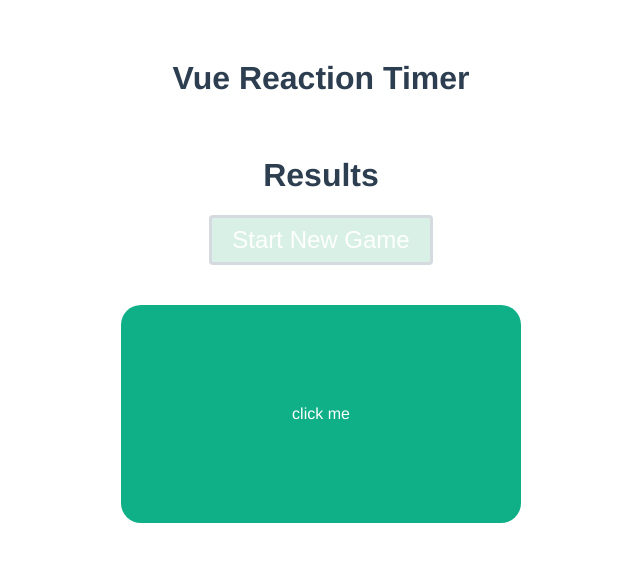
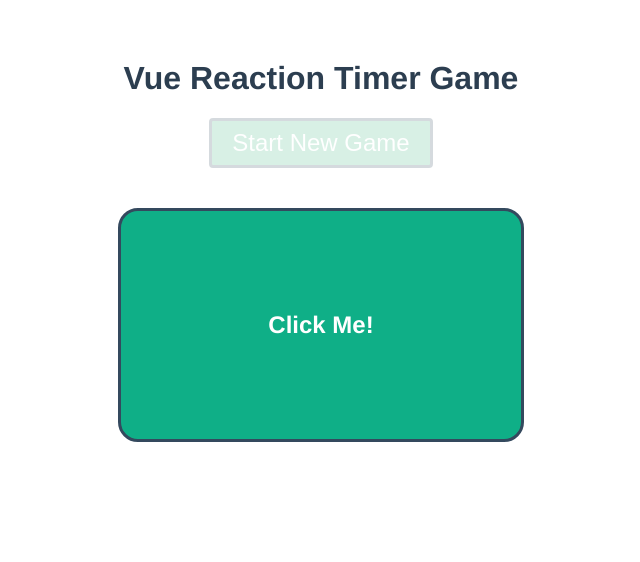
Before and after one commit to alexelmore/vue-reaction-timer-app, a Vue app in the folder reaction-timer/: page / in a window 1280 px wide. Both pictures are taken after a click on the button "Start New Game". Shown: the top 562 px of the page, without its empty margins (319-959 px from the left). Built offline with nearby package versions, Linux system fonts and the light colour scheme.

Commit message:
App completion

```diff
--- a/reaction-timer/src/App.vue
+++ b/reaction-timer/src/App.vue
@@ -1,11 +1,11 @@
 <template>
-	<h1>Vue Reaction Timer</h1>
-	<Results />
+	<h1>Vue Reaction Timer Game</h1>
 
 	<button class="btn" @click="startNewGame" :disabled="isPlaying">
 		Start New Game
 	</button>
-	<Block v-if="isPlaying" :delay="delay" />
+	<Block @gameFinished="endGame" v-if="isPlaying" :delay="delay" />
+	<Results v-if="gameResults" :gameResults="gameResults" />
 </template>
 
 <script>
@@ -22,12 +22,19 @@ export default {
 		return {
 			isPlaying: false,
 			delay: null,
+			gameResults: null,
 		};
 	},
 	methods: {
 		startNewGame() {
 			this.delay = 2000 + Math.random() * 5000;
 			this.isPlaying = true;
+			this.gameResults = null;
+		},
+		endGame(results) {
+			console.log("fired reset!", results);
+			this.gameResults = results;
+			this.isPlaying = false;
 		},
 	},
 };
--- a/reaction-timer/src/components/Block.vue
+++ b/reaction-timer/src/components/Block.vue
@@ -1,10 +1,43 @@
 <template>
-	<div class="block">click me</div>
+	<div class="block" v-if="showBlock" @click="stopTimer">Click Me!</div>
 </template>
 <script>
 export default {
 	name: "Block",
 	props: ["delay"],
+	data() {
+		return {
+			showBlock: false,
+			timer: null,
+			reactionTime: 0,
+		};
+	},
+	// Lifecyle hooks
+	mounted() {
+		// setTimeout function, using the delay prop for its second argument
+		setTimeout(() => {
+			this.showBlock = true;
+			this.startTimer();
+		}, this.delay);
+	},
+	updated() {
+		console.log(`Component updated with a delay of: ${this.delay}`);
+	},
+	methods: {
+		// Function that adds 10 to the timer data propety every 10 miliseconds
+		startTimer() {
+			this.timer = setInterval(() => {
+				this.reactionTime += 10;
+			}, 10);
+		},
+		stopTimer() {
+			// Stop the timer and clear the interval that was setup in the startTimer function above.
+			clearInterval(this.timer);
+			console.log(this.reactionTime);
+			// Emit a custom event after the game is done, with the reaction time data
+			this.$emit("gameFinished", this.reactionTime);
+		},
+	},
 };
 </script>
 
@@ -13,9 +46,12 @@ export default {
 	width: 400px;
 	border-radius: 20px;
 	background: #0faf87;
-	color: white;
+	font-size: 1.5em;
+	color: #fff;
 	text-align: center;
 	padding: 100px 0;
 	margin: 40px auto;
+	border: 3px solid rgb(52, 73, 94);
+	font-weight: bold;
 }
 </style>
--- a/reaction-timer/src/components/Results.vue
+++ b/reaction-timer/src/components/Results.vue
@@ -1,11 +1,37 @@
 <template>
 	<div class="results">
 		<h1>Results</h1>
+		<h2>Reaction Time: {{ gameResults }}</h2>
+		<h2>{{ message }}</h2>
 	</div>
 </template>
 <script>
 export default {
 	name: "Results",
+	props: ["gameResults"],
+	data() {
+		return {
+			message: "",
+		};
+	},
+	created() {
+		if (this.gameResults <= 150) {
+			this.message = "Amazing! You have super human reactions!";
+		}
+		if (this.gameResults > 150 && this.gameResults < 200) {
+			this.message = "Nice! You have good reactions!";
+		}
+		if (this.gameResults > 200 && this.gameResults < 300) {
+			this.message = "Decent Reactions...";
+		}
+		if (this.gameResults > 300 && this.gameResults < 350) {
+			this.message = "Your reactions are average at best...";
+		}
+		if (this.gameResults > 350) {
+			this.message =
+				"SLOW! Vladimir Ilʹich Lenin has better reactions than you!";
+		}
+	},
 };
 </script>
 
@@ -14,4 +40,16 @@ export default {
 	color: #2c3e50;
 	margin-top: 60px;
 }
+.results {
+	width: fit-content;
+	border-radius: 20px;
+	background: #0faf87;
+	font-size: 1.5em;
+	color: #fff;
+	text-align: center;
+	padding: 50px;
+	margin: 40px auto;
+	border: 3px solid rgb(52, 73, 94);
+	font-weight: bold;
+}
 </style>
```
